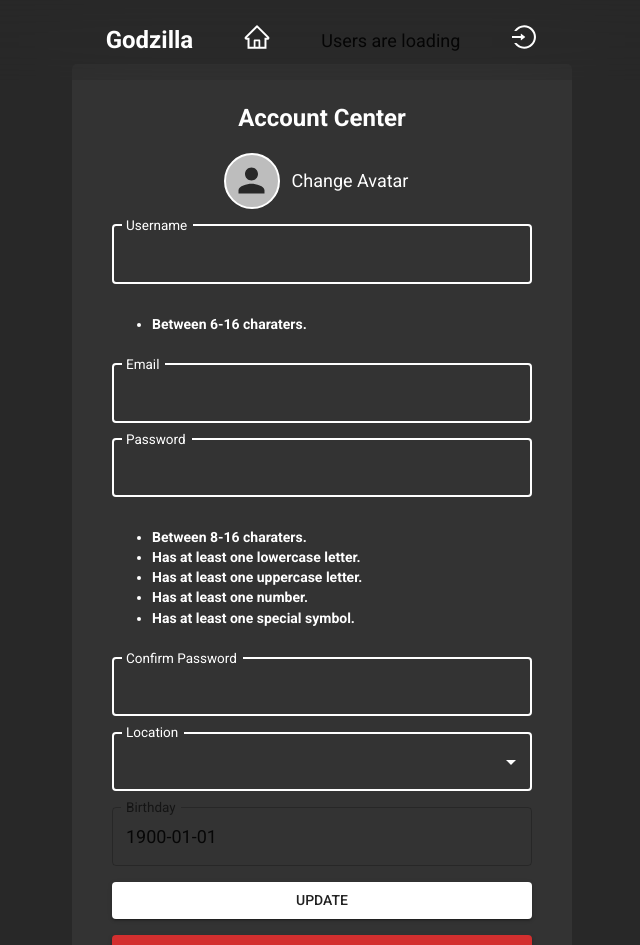
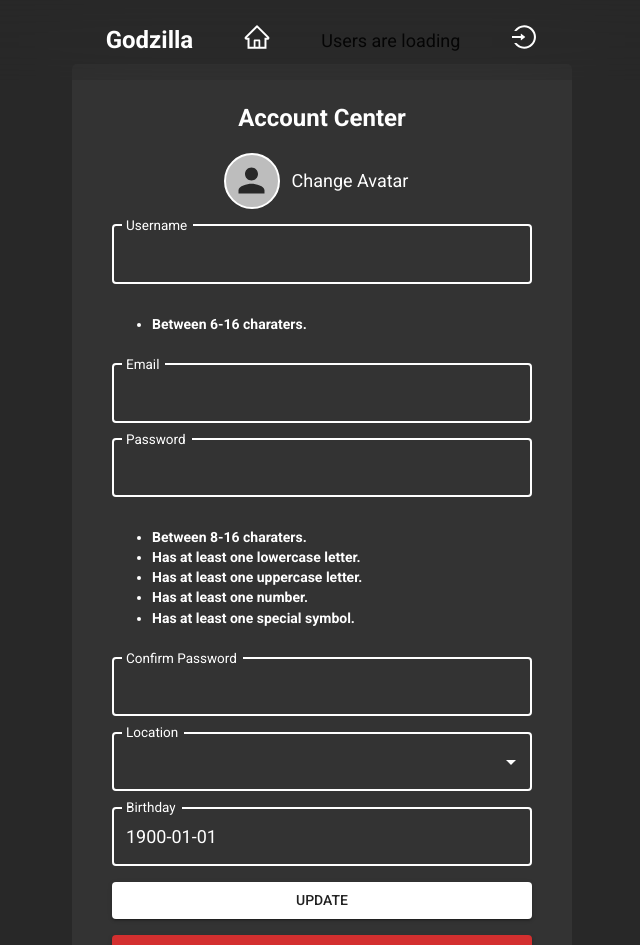
Before and after one commit to Godzilla-ASE/frontend, a React (Create React App) app: page /accountcenter in a window 1280 px wide. Shown: the top 945 px of the page, without its empty margins (318-958 px from the left). Built offline with nearby package versions, Linux system fonts and the light colour scheme; no server answers.

Commit message:
style(AccountCenter): change birthday color

```diff
--- a/src/components/AccountCenter.js
+++ b/src/components/AccountCenter.js
@@ -1,4 +1,4 @@
-import React, { useState} from "react";
+import React, { useState } from "react";
 import {
   Avatar,
   Box,
@@ -152,6 +152,23 @@
                 value={selectedDate}
                 onChange={handleDateChange}
                 format="YYYY-MM-DD"
+                sx={{
+                  "& .MuiOutlinedInput-root": {
+                    "& .MuiOutlinedInput-notchedOutline": {
+                      borderColor: "white",
+                      borderWidth: "2px"
+                    },
+                  },
+                  '.MuiFormLabel-root': {
+                    color: "white",
+                  },
+                  '.MuiInputBase-root': {
+                    color: 'white',
+                  },
+                  '.MuiSvgIcon-root': {
+                    fill: 'white',
+                  },
+                }}
               />
             </LocalizationProvider>
 
```
